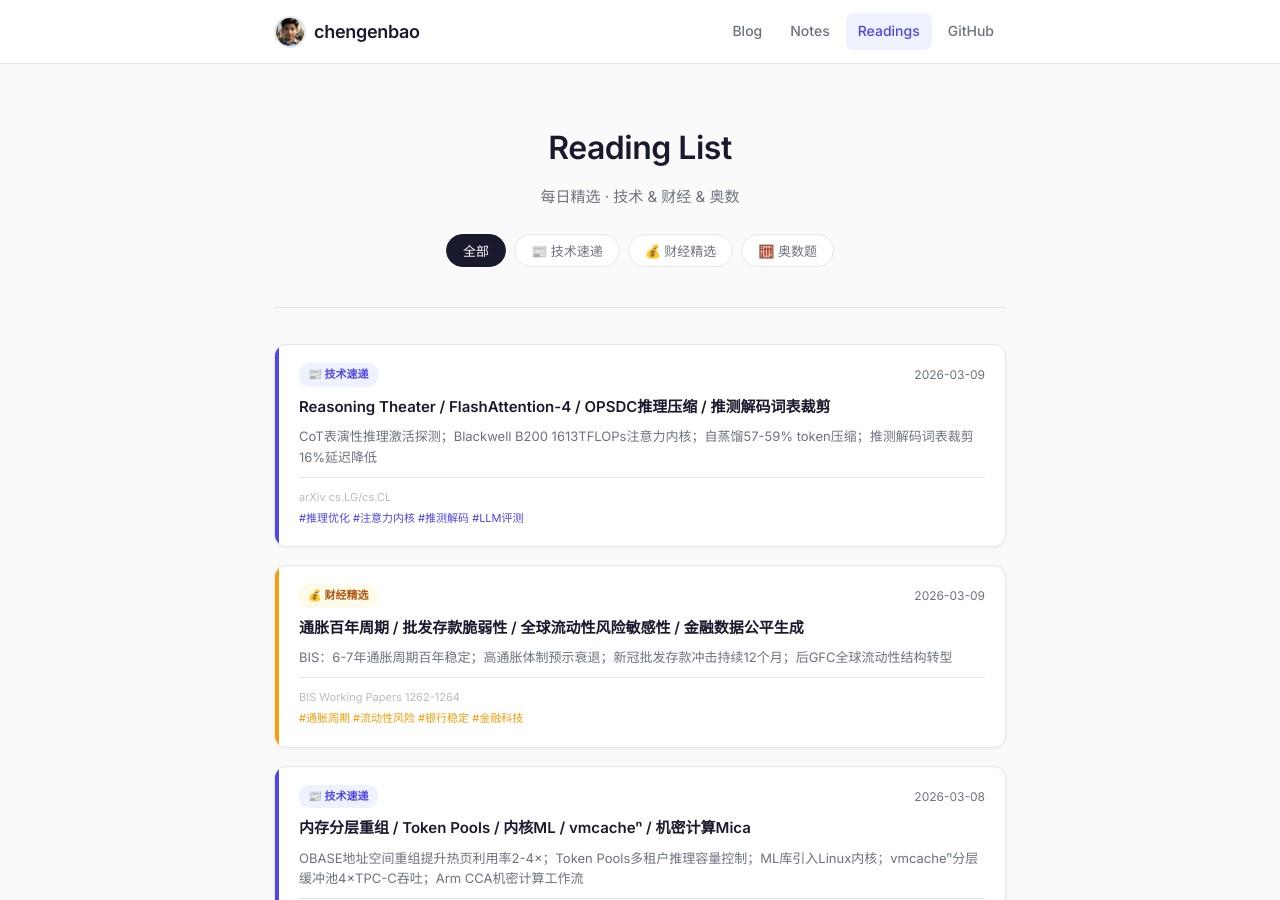
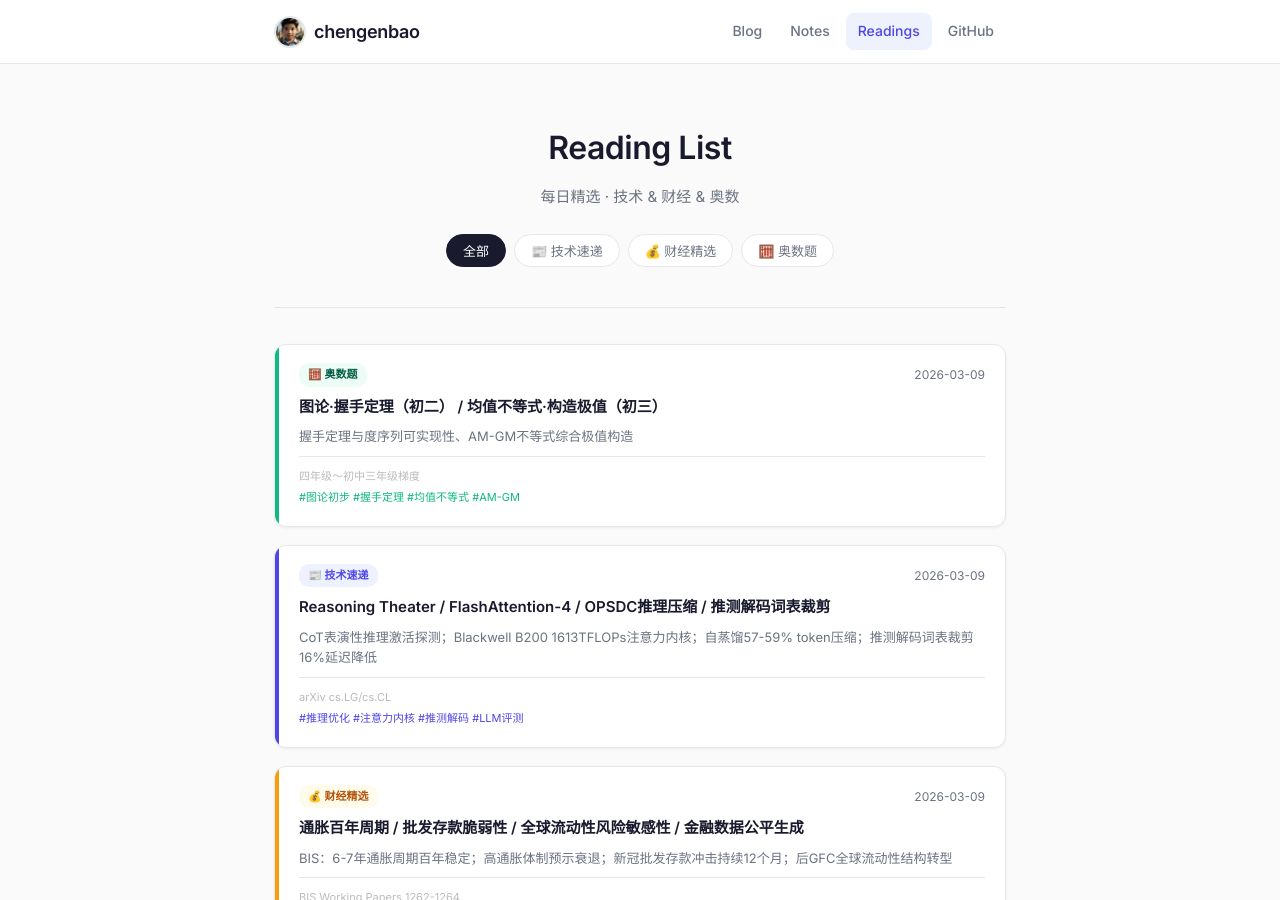
Before and after one commit to chengenbao/chengenbao.github.io, a Jekyll site: the page built from reading-list/index.md, in a window 1280 px wide and 900 px high. Built offline with Jekyll 4.4.1, drawn with Linux system fonts in a browser that asks for light colours.

Commit message:
Add math card for 2026-03-09 to reading list

```diff
--- a/reading-list/index.md
+++ b/reading-list/index.md
@@ -18,6 +18,21 @@ permalink: /reading-list/
   </div>
 
   <div class="rl-grid">
+<a class="rl-card math" href="/reading-list/2026-03-09-math/">
+  <div class="rl-accent"></div>
+  <div class="rl-body">
+    <div class="rl-top">
+      <span class="rl-badge math">🧮 奥数题</span>
+      <time>2026-03-09</time>
+    </div>
+    <h2>图论·握手定理（初二） / 均值不等式·构造极值（初三）</h2>
+    <p>握手定理与度序列可实现性、AM-GM不等式综合极值构造</p>
+    <div class="rl-meta">
+      <span class="rl-source">四年级～初中三年级梯度</span>
+      <span class="rl-tags">#图论初步 #握手定理 #均值不等式 #AM-GM</span>
+    </div>
+  </div>
+</a>
 <a class="rl-card tech" href="/reading-list/2026-03-09-tech-daily/">
   <div class="rl-accent"></div>
   <div class="rl-body">
```
